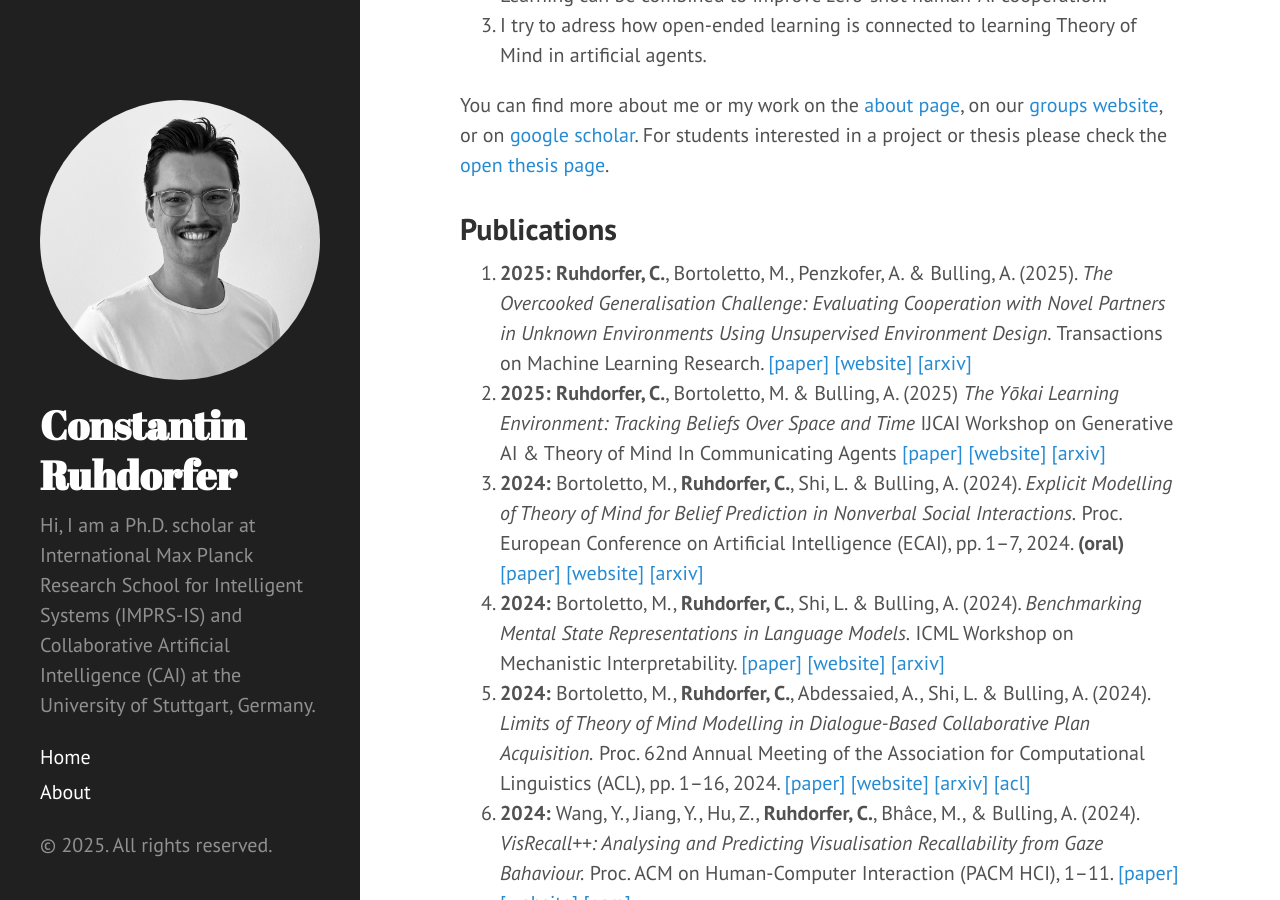
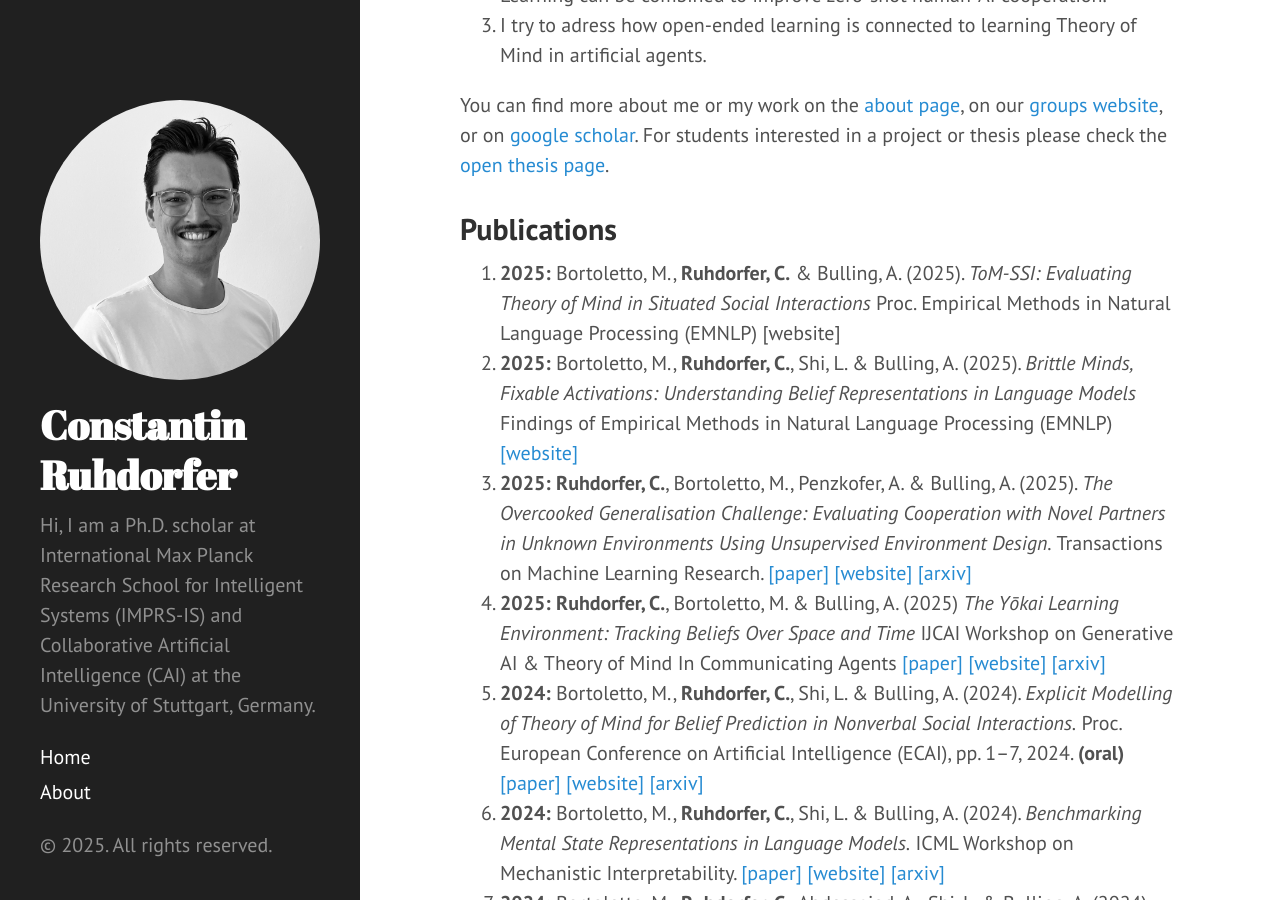
Before and after one commit to ConstantinRuhdorfer/constantinruhdorfer.github.io, a Jekyll site: the page built from index.html, in a window 1280 px wide and 900 px high, scrolled down 682 px. Built offline with Jekyll 4.4.1, drawn with Linux system fonts in a browser that asks for light colours; the list of posts is cut into pages by our own code.

Commit message:
Update index.html

```diff
--- a/index.html
+++ b/index.html
@@ -26,6 +26,8 @@ For students interested in a project or thesis please check the <a href="https:/
 <h2 class="post-title">Publications</h2>
 
 <ol>
+  <li><b>2025:</b> Bortoletto, M., <b>Ruhdorfer, C.</b> & Bulling, A. (2025). <i>ToM-SSI: Evaluating Theory of Mind in Situated Social Interactions</i> Proc. Empirical Methods in Natural Language Processing (EMNLP) <ahref="https://collaborative-ai.org/publications/bortoletto25_emnlp/">[website]</a></li>
+  <li><b>2025:</b> Bortoletto, M., <b>Ruhdorfer, C.</b>, Shi, L. & Bulling, A. (2025). <i>Brittle Minds, Fixable Activations: Understanding Belief Representations in Language Models</i> Findings of Empirical Methods in Natural Language Processing (EMNLP) <a href="https://collaborative-ai.org/publications/bortoletto25_femnlp/">[website]</a></li>
   <li><b>2025:</b> <b>Ruhdorfer, C.</b>, Bortoletto, M., Penzkofer, A. & Bulling, A. (2025). <i>The Overcooked Generalisation Challenge: Evaluating Cooperation with Novel Partners in Unknown Environments Using Unsupervised Environment Design.</i> Transactions on Machine Learning Research. <a href="https://openreview.net/pdf?id=K2KtcMlW6j">[paper]</a> <a href="https://www.collaborative-ai.org/publications/ruhdorfer2024_arxiv/">[website]</a> <a href="https://arxiv.org/abs/2406.17949">[arxiv]</a></li>
   <li><b>2025:</b> <b>Ruhdorfer, C.</b>, Bortoletto, M. & Bulling, A. (2025) <i>The Yōkai Learning Environment: Tracking Beliefs Over Space and Time</i> IJCAI Workshop on Generative AI & Theory of Mind In Communicating Agents <a href="https://tomworkshop.github.io/assets/acceptedPapers/1_Yokai_Learning_Environment.pdf">[paper]</a> <a href="https://collaborative-ai.org/publications/ruhdorfer25_ijcaiw/">[website]</a> <a href="https://arxiv.org/abs/2508.12480">[arxiv]</a></li> </li>
   <li><b>2024:</b> Bortoletto, M., <b>Ruhdorfer, C.</b>, Shi, L. & Bulling, A. (2024). <i>Explicit Modelling of Theory of Mind for Belief Prediction in Nonverbal Social Interactions.</i> Proc. European Conference on Artificial Intelligence (ECAI), pp. 1–7, 2024. <b>(oral)</b> <a href="https://collaborative-ai.org/publications/bortoletto24_ecai.pdf">[paper]</a> <a href="https://www.collaborative-ai.org/publications/bortoletto24_ecai/">[website]</a> <a href="https://arxiv.org/abs/2407.06762">[arxiv]</a></li>
```
